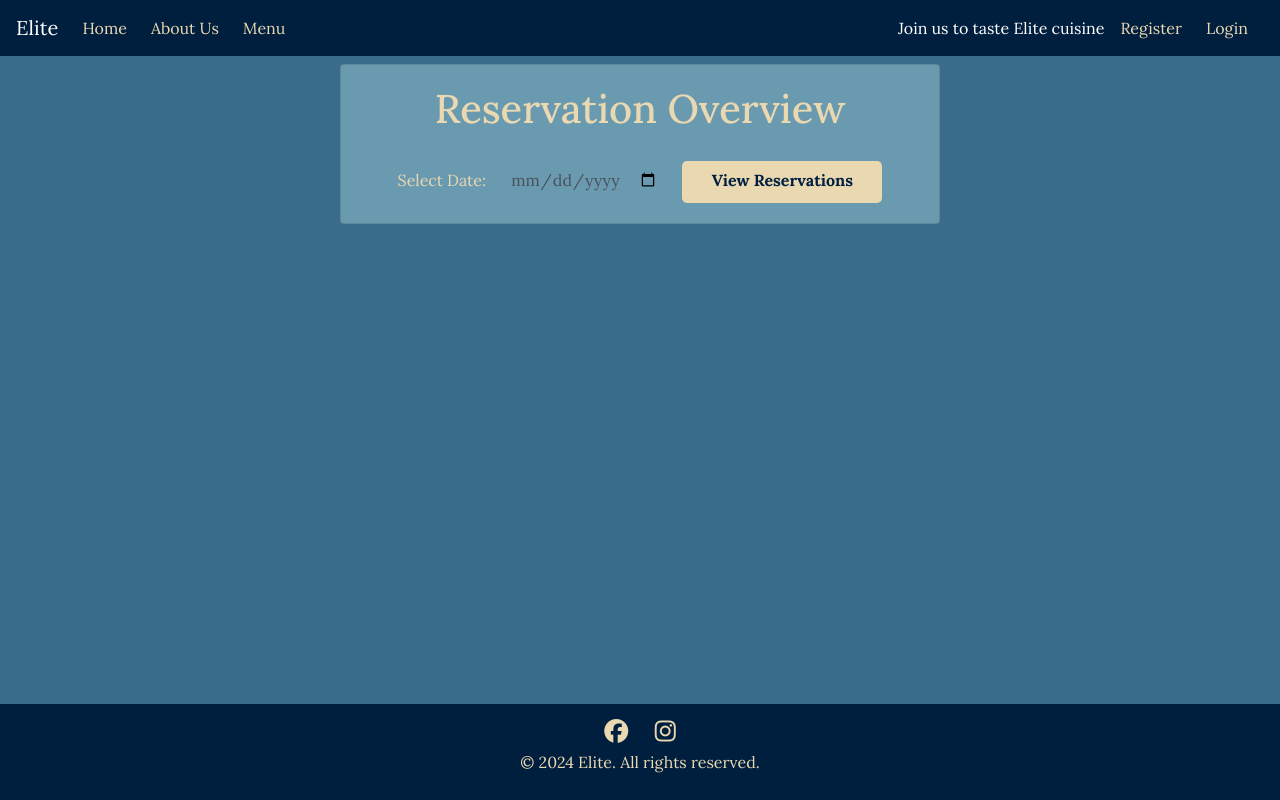
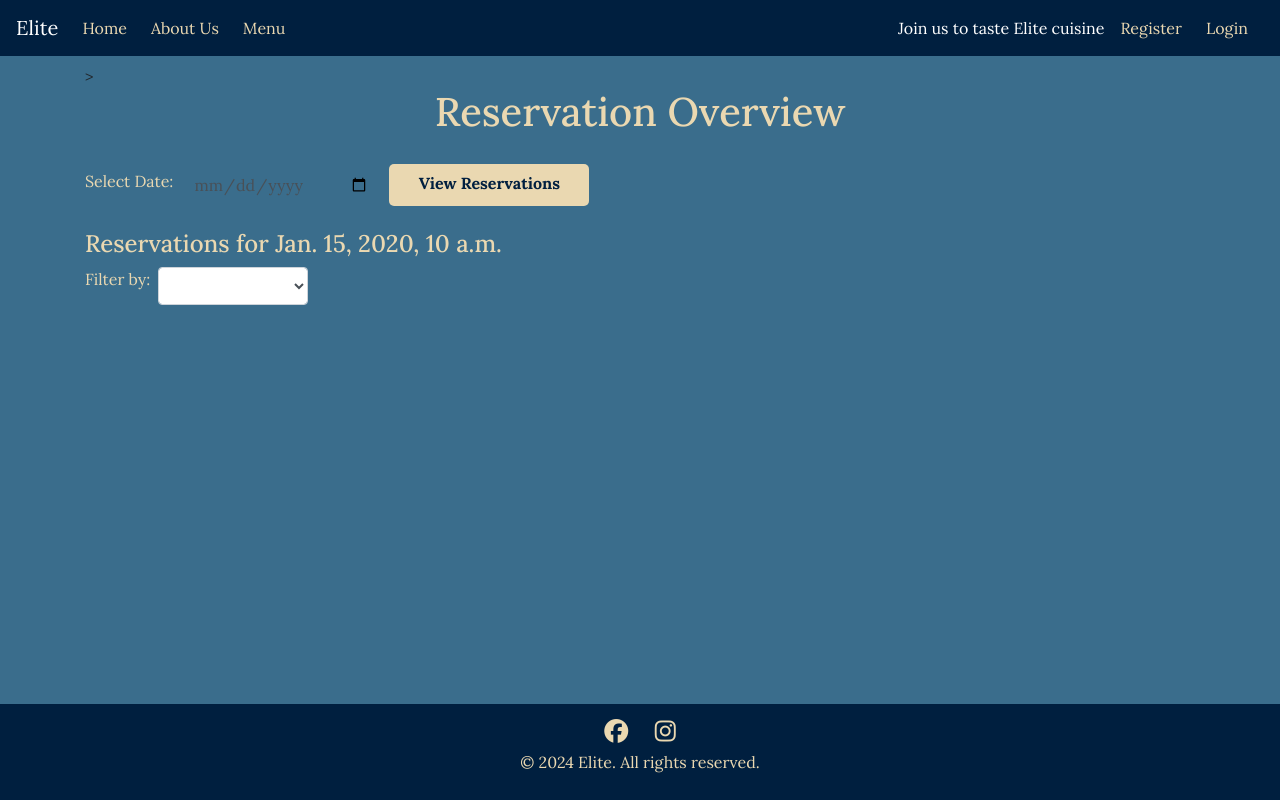
Before and after one commit to DanParkinson/project-4-elite, a Django app: template templates/reservations/view_reservations_by_date.html in a window 1280 px wide. Run offline with Django 3.2, Linux system fonts and the light colour scheme; the template is opened without the code that fills it: most values are stand-ins (such as "Sample title", 1, 10 or a date in 2020); lists and menus that the app fills with data are empty; some libraries are stand-ins or nearby versions.

Commit message:
view reservations by date filter added

```diff
--- a/templates/reservations/view_reservations_by_date.html
+++ b/templates/reservations/view_reservations_by_date.html
@@ -3,24 +3,45 @@
 {% block content %}
 
 <!-- container -->
-<div class="container pb-5 pt-4">
-    <!-- row -->
-    <div class="row justify-content-center">
-        <!-- card -->
-        <div class="card col-12 col-md-8 col-lg-10 mx-auto">
-            <!-- cardbody -->
-            <div class="card-body">
+<div class="container pb-5 pt-4">>
     <!-- Heading -->
     <h3 class="text-center">Reservation Overview</h3>
 
-                <!-- Date Selection Form -->
-                <form method="POST" class="text-center">
+    <!-- Date filter Form -->
+    <form method="POST" class="mb-3">
         {% csrf_token %}
+        <div class="d-flex align-items-center">
             <label for="reservation_date" class="mr-2">Select Date:</label>
-                    <input type="date" id="reservation_date" name="reservation_date" required
-                        class="form-control d-inline-block w-auto">
-                    <button class="btn custom-button ml-2" type="submit">View Reservations</button>
+            <input type="date" id="reservation_date" name="reservation_date" required class="form-control mr-2"
+                style="max-width: 200px;">
+            <button class="btn custom-button" style="max-width: 200px;" type="submit">View Reservations</button>
+        </div>
         <!-- Date selection form end-->
     </form>
 
+    {% if selected_date %}
+        <h4 class="mt-4">Reservations for {{ selected_date }}</h4>
+
+        {% if reservations %}
+        <!-- Filter options -->
+        <div class="d-flex mb-2">
+            <label for="filter_column" class="mr-2">Filter by:</label>
+            <select id="filter_column" class="form-control" style="max-width: 150px;"></select>
+
+
+
+
+        <!-- else if reservations -->
+        {% else %}
+        <p>There are no reservations for {{ selected_date }}</p>
+        <!-- end if reservations -->
+        {% endif %}
+
+
+
+
+
+        {% endif %}
+        <!-- container end-->
+    </div>
     {% endblock %}
```
Lines whose indentation alone changed are shown as unchanged.
